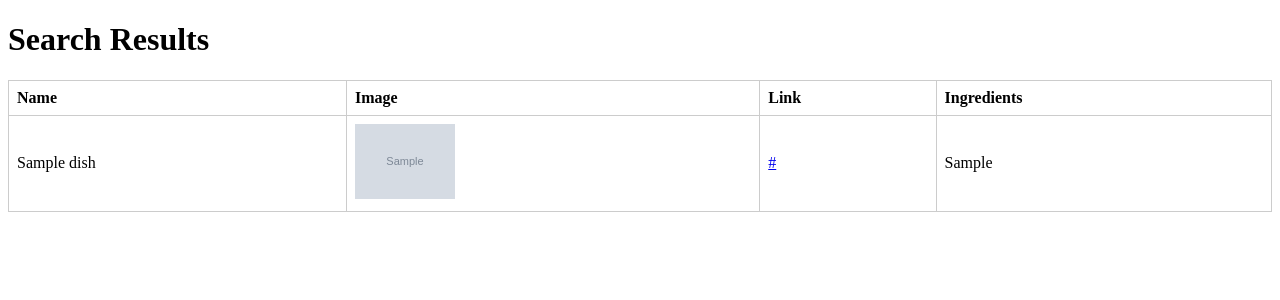
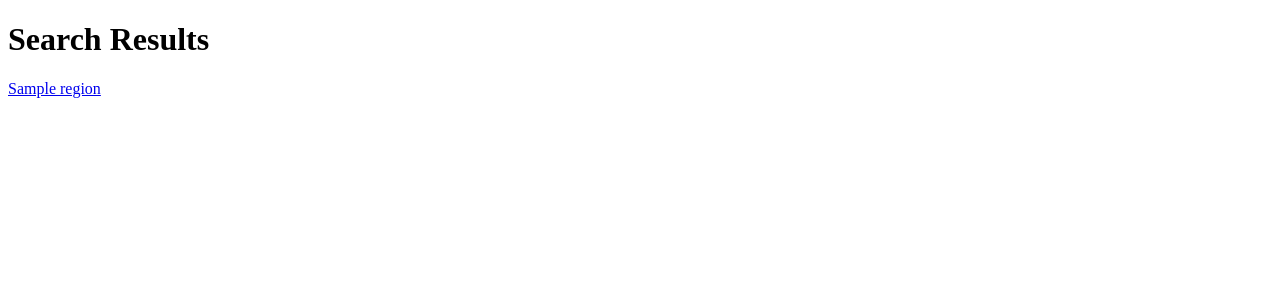
Before and after one commit to Hexanome-de-l-ambiance/semantic-web, a Flask app: template templates/region.html in a window 1280 px wide. Shown: the top 300 px of the page. Run offline with Flask 3, Linux system fonts and the light colour scheme; the template is opened without the code that fills it: most values are stand-ins (such as "Sample title", 1, 10 or a date in 2020); grey boxes marked "Sample" are stand-in pictures.

Commit message:
interactive cuisine map first step

```diff
--- a/app.py
+++ b/app.py
@@ -32,8 +32,10 @@ def random():
 @app.route('/region', methods=['GET'])
 def region():
     region_name = request.args.get('regionName', '')
-    dishes = get_french_dishes_by_region(region_name)
-    return render_template('region.html', dishes=dishes)
+    print(region_name)
+    region = get_french_dishes_by_region(region_name)
+    print(region)
+    return render_template('region.html', region=region)
 
 
 if __name__ == '__main__':
--- a/main.py
+++ b/main.py
@@ -138,6 +138,85 @@ def search_french_dishes(search_term):
 
     return dishes
 
+
+region_to_cuisine = {
+    "occitanie": "Occitan_cuisine",
+    "normandie": "Norman_cuisine",
+    "provence-alpes-cote d'azur": "Cuisine_of_Provence",
+    "hauts-de-france": "Picardy_cuisine",
+    "grand_est": "Alsatian_cuisine",
+    "auvergne-rhone-alpes": "Cuisine_of_Auvergne-Rhône-Alpes",
+    "corse": "Corsican_cuisine",
+    "nouvelle-aquitaine": "Basque_cuisine",
+    "bretagne": "Breton_cuisine",
+    "bourgogne-franche-comté": "Cuisine_of_Haute-Saône"
+}
+
+def get_french_dishes_by_region(region):
+    sparql = SPARQLWrapper("https://dbpedia.org/sparql")
+
+    cuisine_by_region = region_to_cuisine.get(region.lower())
+    print(cuisine_by_region)
+
+    sparql = SPARQLWrapper("http://dbpedia.org/sparql")
+    query = """
+        PREFIX dbc: <http://dbpedia.org/resource/Category:>
+        PREFIX dbr: <http://dbpedia.org/resource/>
+
+        SELECT ?regionalCuisine
+        WHERE {{
+            ?regionalCuisine skos:prefLabel "{}"@en .
+
+        }}
+        """.format(cuisine_by_region.replace("_", " "))
+
+    sparql.setQuery(query)
+    sparql.setReturnFormat(JSON)
+    results = sparql.query().convert()
+
+    regional_cuisine = results["results"]["bindings"][0]["regionalCuisine"]["value"] if results["results"]["bindings"] else None
+    return regional_cuisine
+
+
+def get_region_info_link(region):
+    sparql = SPARQLWrapper("https://dbpedia.org/sparql")
+    region_formatted = region.replace(" ", "_")  # Replace spaces with underscores for DBpedia resource format
+
+    query = f"""
+    PREFIX dbr: <http://dbpedia.org/resource/>
+    PREFIX dbc: <http://dbpedia.org/resource/Category:>
+    PREFIX dbo: <http://dbpedia.org/ontology/>
+    PREFIX dct: <http://purl.org/dc/terms/>  # Define the dct prefix
+
+    SELECT ?region
+    WHERE {{
+        {{
+            ?region dct:subject dbc:Regions_of_France.
+        }} UNION {{
+            ?region dbo:type dbr:Regions_of_France.
+        }}
+        ?region rdfs:label ?name.
+        FILTER(LANG(?name) = "fr")
+        FILTER regex(?name, "{region}", "i")  # Case-insensitive match for the region name
+    }}
+    LIMIT 1
+    """
+
+    sparql.setQuery(query)
+    sparql.setReturnFormat(JSON)
+    results = sparql.query().convert()
+
+    # Return the link to the region's DBpedia resource
+    if results["results"]["bindings"]:
+        return results["results"]["bindings"][0]["region"]["value"]
+
+    else:
+        return "No information found for the specified region."
+
+# Example usage:
+
+
+
 # Example usage
 # french_dishes = get_french_dishes()
 # print(french_dishes)
--- a/templates/index.html
+++ b/templates/index.html
@@ -55,7 +55,7 @@
     </div>
     <div id="tooltip" style="position: absolute; display: none; background: white; border: 1px solid black; padding: 5px;"></div>
 
-    <form id="regionForm" action="/region" method="post" style="display: none;">
+    <form id="regionForm" action="/region" method="get" style="display: none;">
         <input type="hidden" name="regionName" id="regionName">
         <input type="submit" value="Submit">
     </form>
--- a/templates/region.html
+++ b/templates/region.html
@@ -4,65 +4,13 @@
 <head>
     <meta charset="UTF-8">
     <title>Results</title>
-    <style>
-        /* Add some basic styles for table and images */
-        table {
-            width: 100%;
-            border-collapse: collapse;
-            margin-top: 20px;
-        }
 
-        th,
-        td {
-            border: 1px solid #ccc;
-            padding: 8px;
-            text-align: left;
-        }
-
-        .dish-image {
-            max-width: 100px;
-            height: auto;
-        }
-    </style>
 </head>
 
 <body>
     <h1>Search Results</h1>
-    <table>
-        <thead>
-            <tr>
-                <th>Name</th>
-                <th>Image</th>
-                <th>Link</th>
-                <th>Ingredients</th>
-            </tr>
-        </thead>
-        <tbody>
-            {% for dish in dishes %}
-            <tr>
-                <td>{{ dish.name }}</td>
-                <td>
-                    {% if dish.image %}
-                    <img class="dish-image" src="{{ dish.image }}" alt="{{ dish.name }} Image">
-                    {% else %}
-                    <p>No image available</p>
-                    {% endif %}
-                </td>
-                <td><a href="{{ dish.link }}">{{ dish.link }}</a></td>
-                <td>
-                    {% if dish.mainIngredient %}
-                    {{dish.mainIngredient}}
-                    {% else %}
-                    {% for ingredient_info in dish.ingredients %}
-                    {% set parts = ingredient_info.split(' - ') %}
-                    <a href="{{ parts[1] }}">{{ parts[0] }}</a><br>
-                    {% endfor %}
-                    {% endif %}
-                </td>
-            </tr>
-            {% endfor %}
-        </tbody>
-    </table>
+    <a href="{{ region }}">{{ region }}</a>
+
 </body>
 
 </html>
```
